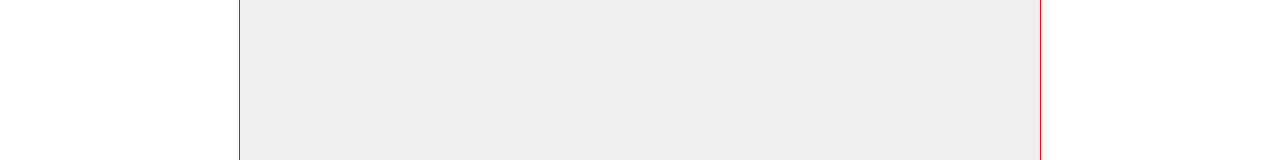
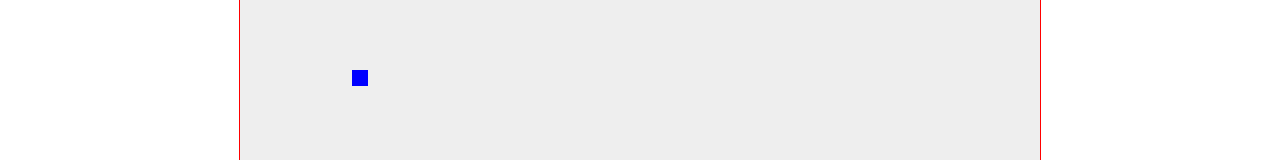
Before and after one commit to cmunerap/snake, an Angular app: page / in a window 1280 px wide. Both pictures are taken after a click on the button "START". Shown: the part 483-643 px from the top of the page. Built offline with nearby package versions, Linux system fonts and the light colour scheme.

Commit message:
feat: Added ability to show the food

```diff
--- a/src/app/app.component.html
+++ b/src/app/app.component.html
@@ -3,5 +3,9 @@
     [style.left.px]="(node.x - 1) * 16"
     [style.top.px]="(node.y - 1) * 16"
   ></div>
+  <div class="food" *ngIf="food"
+    [style.left.px]="(food.x - 1) * 16"
+    [style.top.px]="(food.y - 1) * 16"
+  ></div>
 </div>
 <button (click)="start()">START</button>
--- a/src/app/app.component.scss
+++ b/src/app/app.component.scss
@@ -12,5 +12,12 @@
   position: absolute;
   width: 16px;
   height: 16px;
+  background-color: black;
+}
+
+.food {
+  position: absolute;
+  width: 16px;
+  height: 16px;
   background-color: blue;
 }
--- a/src/app/app.component.ts
+++ b/src/app/app.component.ts
@@ -8,11 +8,16 @@ import { SnakeService } from './core/snake.service';
   styleUrls: ['./app.component.scss']
 })
 export class AppComponent {
+
+  constructor(private snake: SnakeService) { }
+
   get body(): Node[] {
     return this.snake.body;
   }
 
-  constructor(private snake: SnakeService) { }
+  get food(): Node {
+    return this.snake.food;
+  }
 
   start() {
     this.snake.start({ width: 50, height: 50 }, 200);
```
